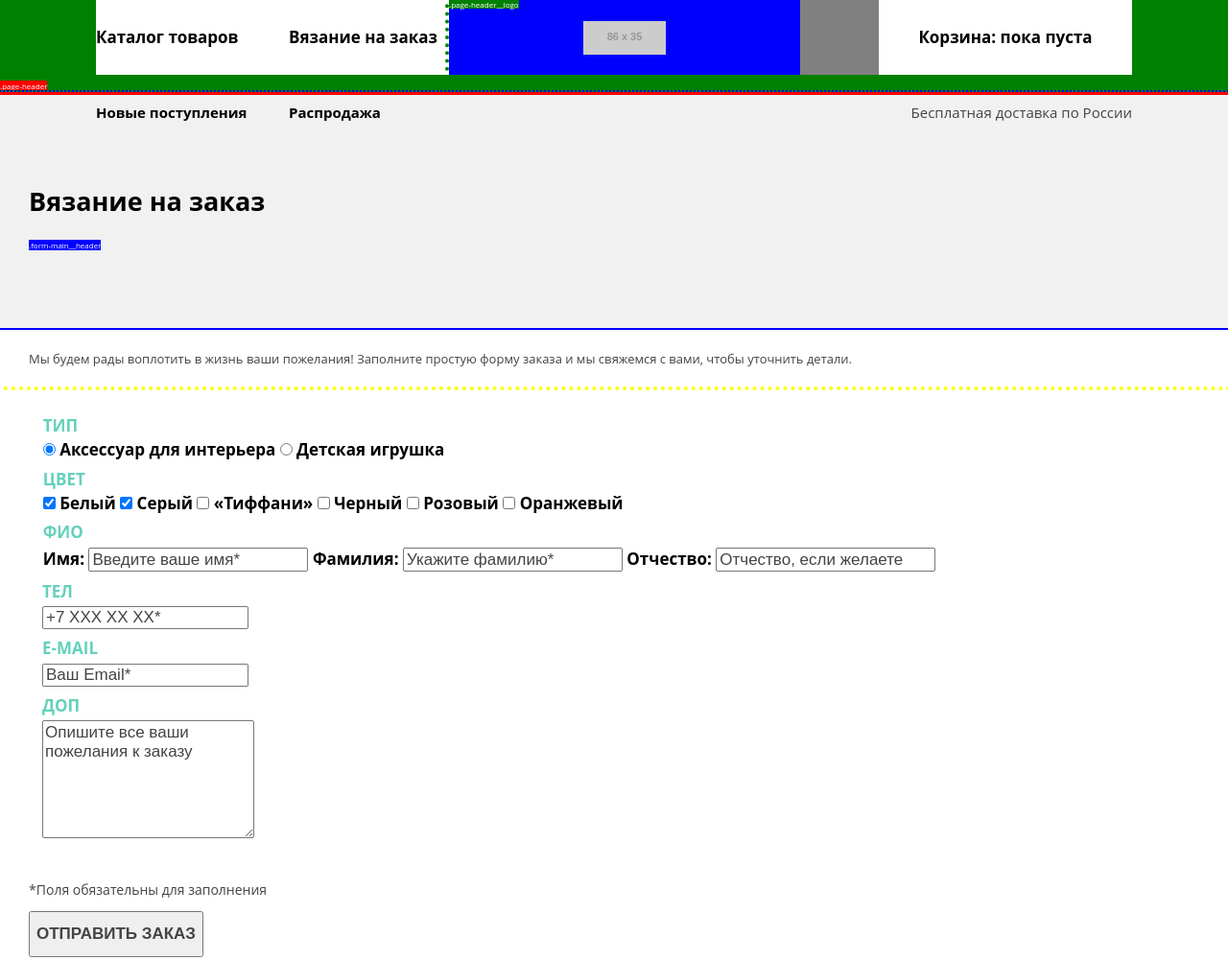
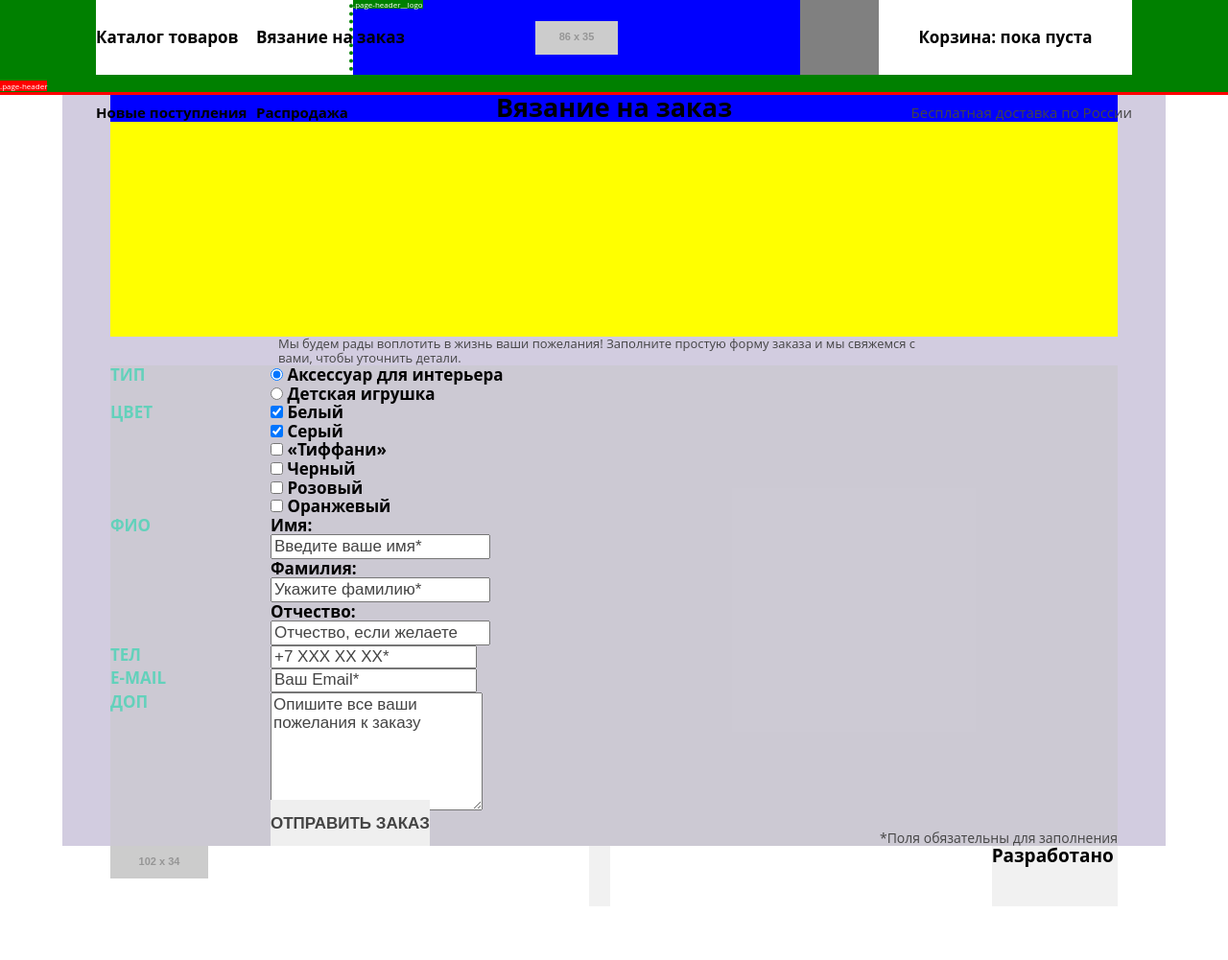
Before and after one commit to IerominSergii/380133-mishka, a website: page form.html in a window 1280 px wide. Shown: the top 1001 px of the page at 96% size. After the commit the page ends 945 px from the top, so only its background shows below. Drawn offline with nearby package versions, Linux system fonts and the light colour scheme; files that its build step writes are made by us from their sources; placeholder pictures from the web are drawn by us.

Commit message:
Сверстай адаптивные сетки form.html

```diff
--- a/form.html
+++ b/form.html
@@ -122,6 +122,10 @@
     </main>
     <footer class="page-footer">
       <div class="page-footer__wrapper">
+        <div class="page-footer__short-footer">
+          <a class="page-footer__logo" href="index.html">
+            <img class="page-footer__logo-image" src="http://placehold.it/102x34" width ="102" height="34" alt="Интернет-магазин «Мишка»">
+          </a>
           <div class="page-footer__social social">
             <h3 class="social__title visually-hidden">Социальные сети</h3>
             <ul class="social__list">
@@ -141,6 +145,7 @@
             <a class="copyright__link" href="https://htmlacademy.ru/intensive/adaptive">HTML Academy</a>
           </div>
         </div>
+      </div>
     </footer>
   </body>
 </html>
--- a/sass/blocks/blank.scss
+++ b/sass/blocks/blank.scss
@@ -1,8 +1,16 @@
+.blank {
+  position: relative;
+}
+
 .blank__item {
   border: none;
+  margin: 0;
+  padding: 0;
 }
 
 .blank__footnote {
+  margin: 0;
+  padding: 0;
   font-size: 14px;
   vertical-align: 16px;
   color: $second-font-color;
@@ -11,3 +19,34 @@
 .blank__submit-order {
   vertical-align: 16px;
 }
+
+@media (min-width: $tablet-width) {
+  .blank__item {
+    position: relative;
+    margin-left: auto;
+    margin-right: auto;
+  }
+
+  .blank__title {
+    position: absolute;
+    left: -167px;
+  }
+
+  .blank__footnote {
+    text-align: right;
+  }
+
+  .blank__submit-order {
+    position: absolute;
+    bottom: 0;
+    left: 0;
+    margin: 0;
+    padding: 0;
+  }
+}
+
+@media (min-width: $desktop-width) {
+  .blank__submit-order {
+    left: 167px;
+  }
+}
--- a/sass/blocks/form-main.scss
+++ b/sass/blocks/form-main.scss
@@ -1,46 +1,36 @@
 .form-main {
+  width: 100%;
   margin: 0;
+  padding: 0 50px;
 
   background-color: $first-bgd-color;
   color: $first-font-color;
 
-  outline: 2px dotted green;
-
-  &::after {
-    content: ".form-main";
-    font-size: 8px;
-    background-color: green;
-    color: white;
-  }
+  background-color: rgba(30, 0, 100, 0.2);
 }
 
 .form-main__header {
-  margin: 0;
-  padding: 80px 30px;
+  min-height: 177px;
 
   background-color: $second-bgd-color;
   color: $first-font-color;
 
-  outline: 2px solid blue;
-
-  &::after {
-    content: ".form-main__header";
-    font-size: 8px;
-    background-color: blue;
-    color: white;
-  }
+  background-color: yellow;
 }
 
 .form-main__title {
+  margin: 0;
+  text-align: center;
   font-size: 27px;
   vertical-align: 30px;
   font-weight: bold;
   color: $first-font-color;
+  background-color: blue;
 }
 
 .form-main__text {
   margin: 0;
-  padding: 25px 30px;
+
   font-size: 13px;
   vertical-align: 24px;
   font-weight: normal;
@@ -48,18 +38,43 @@
 }
 
 .form-main__form {
-  margin: 0;
-  padding-top: 27px;
-  padding-left: 30px;
-  padding-right: 30px;
-  padding-bottom: 55px;
+  max-width: 260px;
+  margin: 0 auto;
 
-  outline: 4px dotted yellow;
+  background-color: rgba(200, 200, 200, 0.5);
+}
 
-  &::after {
-    content: ".form-main__form";
-    font-size: 8px;
-    background-color: yellow;
-    color: black;
+@media (min-width: $tablet-width) {
+  .form-main {
+    max-width: 668px;
+    margin-left: auto;
+    margin-right: auto;
+  }
+
+  .form-main__header {
+    min-height: 225px;
+  }
+
+  .form-main__form {
+    max-width: 100%;
+    margin: 0;
+    padding-left: 167px;
   }
 }
+
+@media (min-width: $desktop-width) {
+  .form-main {
+    max-width: 1050px;
+    margin-left: auto;
+    margin-right: auto;
+  }
+
+  .form-main__header {
+    min-height: 255px;
+  }
+
+  .form-main__text {
+    padding-left: 175px;
+    padding-right: 175px;
+  }
+}
--- a/sass/blocks/form-type.scss
+++ b/sass/blocks/form-type.scss
@@ -4,3 +4,19 @@
   font-weight: bold;
   color: $first-font-color;
 }
+
+.form-type__item {
+  display: block;
+}
+
+.form-color__item {
+  display: block;
+}
+
+.form-name__item {
+  display: block;
+}
+
+.form-name__input {
+  display: block;
+}
--- a/sass/blocks/page-footer.scss
+++ b/sass/blocks/page-footer.scss
@@ -14,6 +14,14 @@
 
 .page-footer__logo {
   display: none;
+}
+
+.page-footer__social {
+  box-sizing: border-box;
+}
+
+.page-footer__copyright {
+  box-sizing: border-box;
 }
 
 @media (min-width: $tablet-width) {
@@ -35,7 +43,5 @@
 @media (min-width: $desktop-width) {
   .page-footer__short-footer {
     width: 1050px;
-    padding-left: 100px;
-    padding-right: 100px;
   }
 }
--- a/sass/blocks/page-header.scss
+++ b/sass/blocks/page-header.scss
@@ -120,6 +120,7 @@
 
 @media (min-width: $desktop-width) {
   .page-header__wrapper {
+    flex-wrap: nowrap;
     margin: 0 100px;
   }
 
@@ -134,13 +135,12 @@
   }
 
   .page-header__site-nav {
-    flex-basis: 368px;
+    flex-basis: 268px;
     margin-right: auto;
     order: -2;
   }
 
   .page-header__user-nav {
-    // flex-basis: 266px;
     order: 0;
   }
 }
--- a/sass/global.scss
+++ b/sass/global.scss
@@ -27,6 +27,7 @@ body {
   font-weight: bold;
   color: $second-font-color;
   text-transform: uppercase;
+  border: 0;
 }
 
 // скрытый объект
```
Lines whose indentation alone changed are shown as unchanged.
